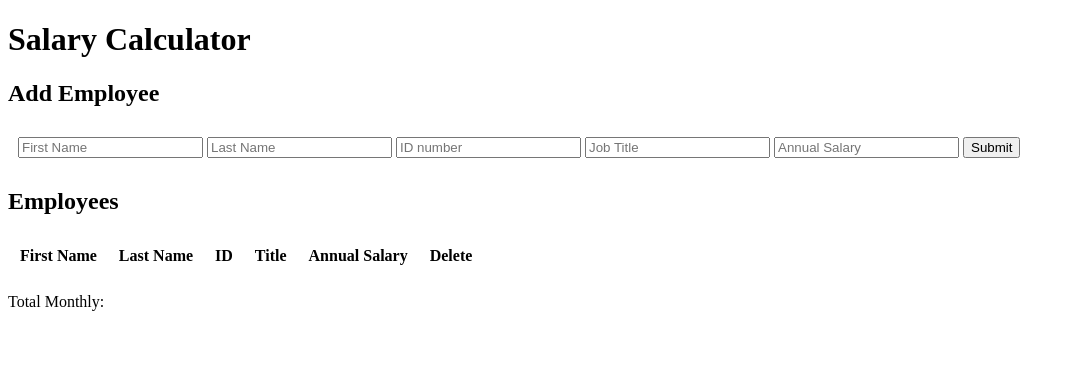
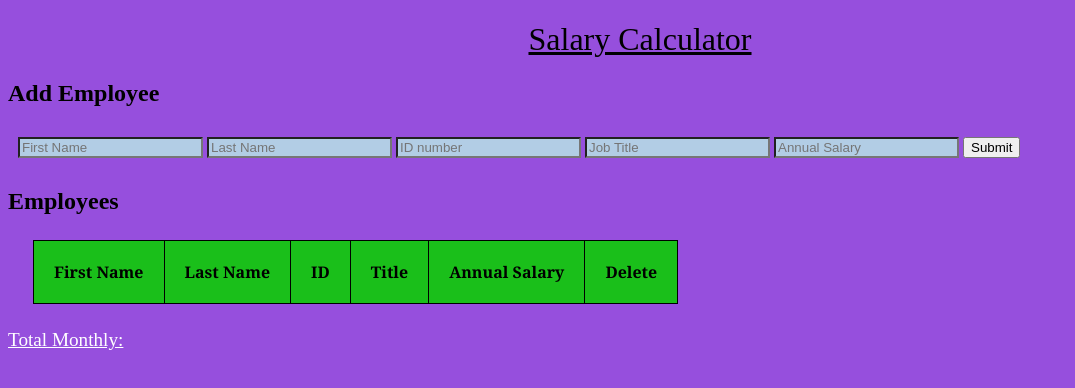
Before and after one commit to Reyals500/Salary-Calculator.2, a website: page index.html in a window 1280 px wide. Shown: the whole page, without its empty margins (0-1075 px from the left). Drawn offline with Linux system fonts and the light colour scheme.

Commit message:
Colored and stylized

```diff
--- a/style.css
+++ b/style.css
@@ -2,5 +2,42 @@
 padding: 10px;
 }
 th{
-    padding: 10px;
+    padding: 50px;
+    background-color: rgb(26, 191, 26);
+    color: black;
 }
+#employeeGrid {
+    /* border: 3px black solid; */
+    font-family: Cambria, Cochin, Georgia, Times, 'Times New Roman', serif;
+    border-collapse: collapse;
+
+}
+
+#employeeGrid, th, td, #tableBody{
+    border: 1px solid black;
+    padding: 20px;
+    margin: 25px;
+
+}
+tr:nth-child(even){
+    background-color: lightblue;
+}
+h1{
+    text-align: center;
+    text-decoration: underline;
+    font-weight: 100;
+}
+body{
+    background-color: rgb(150, 79, 221);
+}
+input{
+    background-color: rgb(178, 205, 229);
+}
+tr:nth-child(odd){
+    color: rgb(255, 255, 255);
+}
+footer{
+    color: white;
+    text-decoration: underline;
+    font-size: larger;
+}
```
